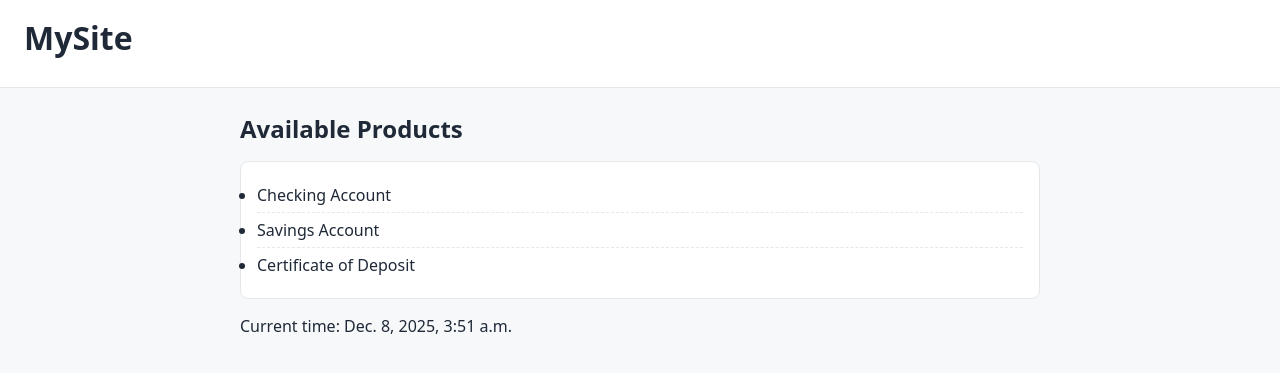
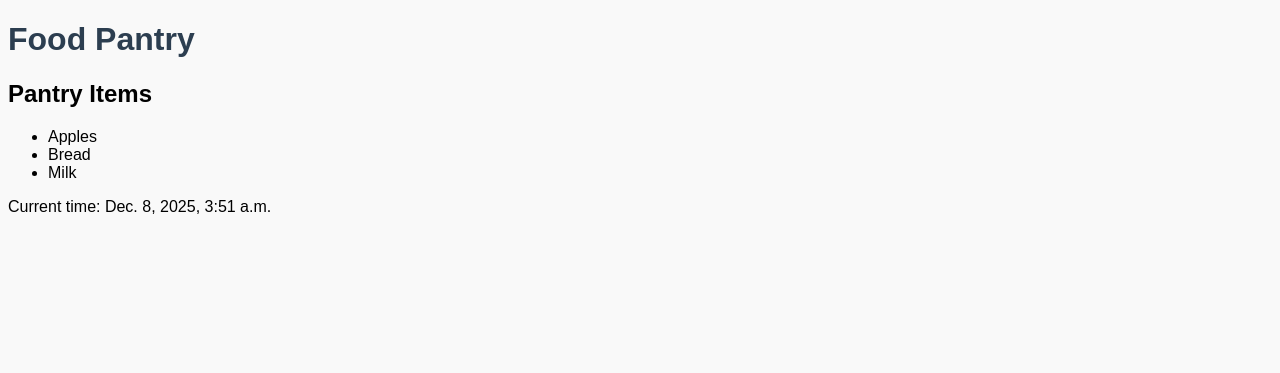
Before and after one commit to William-R-May/Module-7-Tutorial---Forms-Data-and-Security, a Django app: page / in a window 1280 px wide. Shown: the top 373 px of the page. Run offline with Django 4.2, Linux system fonts and the light colour scheme.

Commit message:
Initial commit: project files for Module 6 tutorial

```diff
--- a/core/views.py
+++ b/core/views.py
@@ -2,10 +2,5 @@ from django.shortcuts import render
 from datetime import datetime
 
 def home(request):
-    items = ["Checking Account", "Savings Account", "Certificate of Deposit"]
-    context = {
-        "page_title": "Welcome",
-        "items": items,
-        "now": datetime.now(),
-    }
-    return render(request, "home.html", context)
+    items = ["Apples", "Bread", "Milk"]
+    return render(request, "home.html", {"items": items, "now": datetime.now()})
--- a/static/style.css
+++ b/static/style.css
@@ -1,38 +1,7 @@
-:root {
-  --bg: #f6f8fa;
-  --text: #1f2937;
-  --primary: #2563eb;
+body {
+    font-family: Arial, sans-serif;
+    background-color: #f9f9f9;
 }
-html, body {
-  margin: 0;
-  padding: 0;
-  background: var(--bg);
-  color: var(--text);
-  font-family: system-ui, -apple-system, Segoe UI, Roboto, Arial, sans-serif;
+h1 {
+    color: #2c3e50;
 }
-header {
-  background: white;
-  border-bottom: 1px solid #e5e7eb;
-  padding: 16px 24px;
-}
-h1, h2 {
-  margin: 0 0 12px 0;
-}
-.container {
-  max-width: 800px;
-  margin: 24px auto;
-  padding: 0 16px;
-}
-.list {
-  background: white;
-  border: 1px solid #e5e7eb;
-  border-radius: 8px;
-  padding: 16px;
-}
-.list li {
-  padding: 6px 0;
-  border-bottom: 1px dashed #e5e7eb;
-}
-.list li:last-child {
-  border-bottom: none;
-}
--- a/templates/base.html
+++ b/templates/base.html
@@ -1,18 +1,12 @@
 {% load static %}
 <!DOCTYPE html>
-<html lang="en">
+<html>
 <head>
-  <meta charset="UTF-8" />
-  <meta name="viewport" content="width=device-width, initial-scale=1.0" />
-  <title>{% block title %}MySite{% endblock %}</title>
-  <link rel="stylesheet" href="{% static 'style.css' %}">
+    <title>{% block title %}My Site{% endblock %}</title>
+    <link rel="stylesheet" href="{% static 'style.css' %}">
 </head>
 <body>
-  <header>
-    <h1>MySite</h1>
-  </header>
-  <main class="container">
+    <header><h1>Food Pantry</h1></header>
     {% block content %}{% endblock %}
-  </main>
 </body>
 </html>
--- a/templates/home.html
+++ b/templates/home.html
@@ -1,10 +1,10 @@
 {% extends "base.html" %}
 
-{% block title %}Welcome{% endblock %}
+{% block title %}Home{% endblock %}
 
 {% block content %}
-  <h2>Available Products</h2>
-  <ul class="list">
+  <h2>Pantry Items</h2>
+  <ul>
     {% for item in items %}
       <li>{{ item }}</li>
     {% endfor %}
```
Also changed, not shown: core/tests.py (added, +11 -0 lines).
